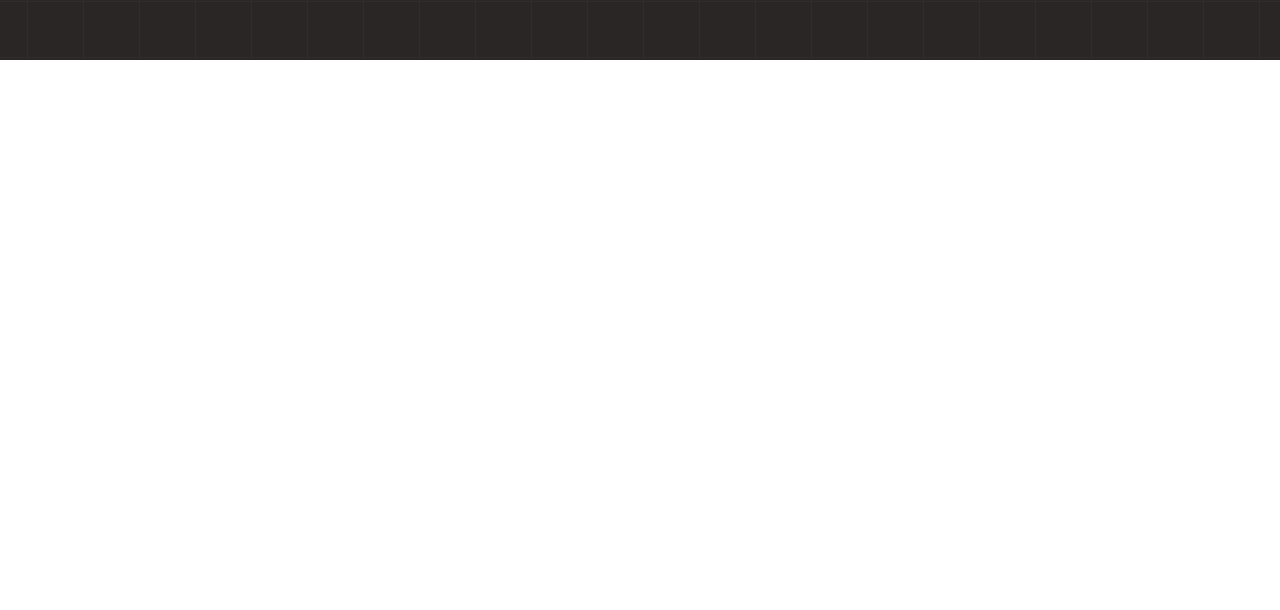
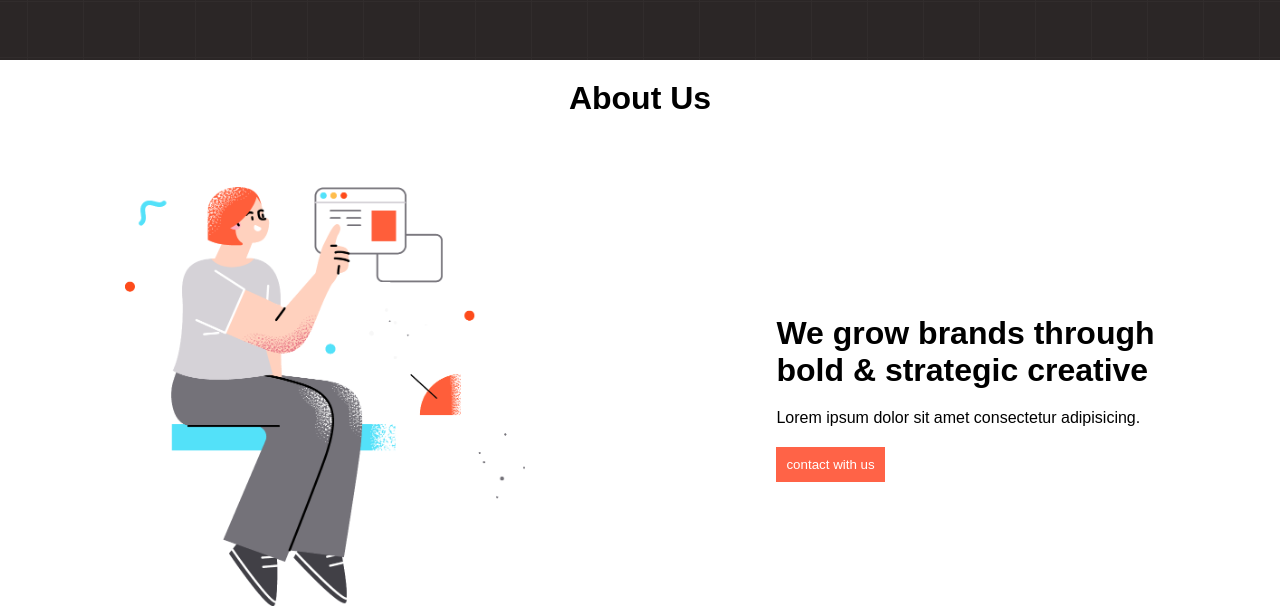
Before and after one commit to Parvinkhuki/Task-2, a plain HTML site: page index.html in a window 1280 px wide. Shown: the part 809-1419 px from the top of the page. Before the commit the page ends 869 px from the top, so only its background shows below. Drawn offline with Linux system fonts and the light colour scheme.

Commit message:
about us adding here

```diff
--- a/index.html
+++ b/index.html
@@ -31,6 +31,17 @@
             </div>
 
         </div>
+         <h1 class="about-ush1">About Us</h1>
+        <div class="about-container">
+
+            <Div >
+                <img class="banner-imge" src="images/section.png" alt="">
+            </Div>
+            <div><h1 class="banrr-text">We grow brands through <br> bold & strategic creative</h1>
+                <p class="about-text">Lorem ipsum dolor sit amet consectetur adipisicing.</p>
+                <button class="bttn">contact with us</button>
+            </div>
+        </div>
     </main>
 </body>
 </html>
--- a/style.css
+++ b/style.css
@@ -59,3 +59,23 @@ cursor: pointer;
 .bttn:hover{
     color:black;
 }
+.banrr-text{
+    color:black;
+}
+.about-container{
+    display: flex;
+    display: flex;
+    align-items: center;
+    justify-content:space-around;
+    padding-top: 50px;
+
+}
+.about-ush1{
+    padding: 20px;
+    text-align: center;
+    font-weight: bold;
+}
+.about-text{
+    margin-top: 20px;
+
+}
```
